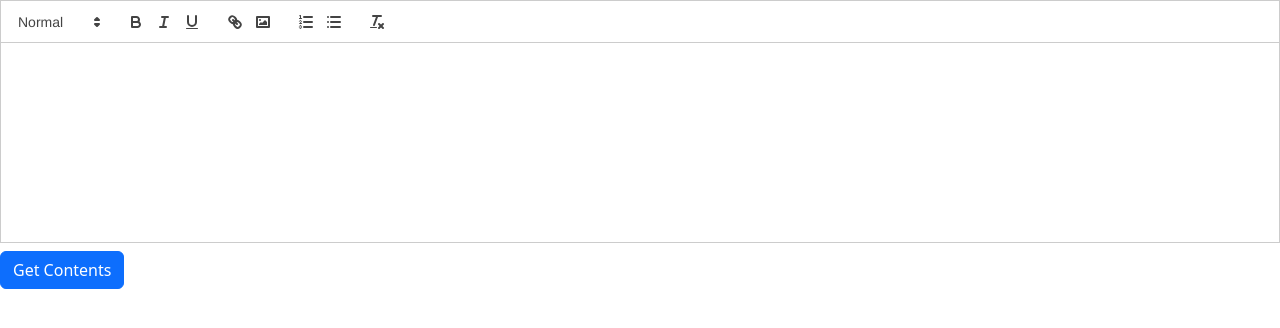
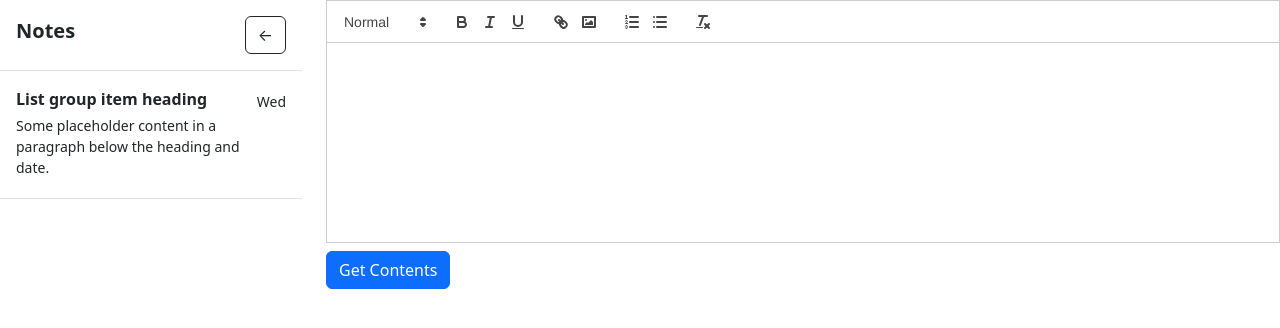
Before and after one commit to alexbalak21/express-notes, a React (Vite) app in the folder react/: page / in a window 1280 px wide. Shown: the top 328 px of the page. Built offline with nearby package versions, Linux system fonts and the light colour scheme.

Commit message:
styled main

```diff
--- a/react/src/App.tsx
+++ b/react/src/App.tsx
@@ -29,7 +29,10 @@ const App: React.FC = () => {
 
   return (
     <main className="row">
-      <div>
+      <aside className='col-3'>
+        <List_group/>
+      </aside>
+      <div className="col-9">
         <Editor ref={quillRef} />
         <button
           onClick={handleGetContents}
--- a/react/src/components/List_group.tsx
+++ b/react/src/components/List_group.tsx
@@ -2,16 +2,14 @@ import List_group_item from './List_group_item'
 
 export default function List_group() {
   return (
-    <aside className="col-3 d-flex flex-column align-items-stretch flex-shrink-0 bg-white">
+   <>
     <div className="d-flex justify-content-between p-3 border-bottom">
       <span className="fs-5 fw-semibold">Notes</span>
-      <a className="btn btn-outline-dark"><i className="bi bi-arrow-bar-left"></i></a>
+      <a className="btn btn-outline-dark">←</a>
     </div>
     <div className="list-group list-group-flush border-bottom scrollarea bg-white">
       <List_group_item/>
-      <List_group_item/>
-      <List_group_item/>
     </div>
-  </aside>
+  </>
   )
 }
```
